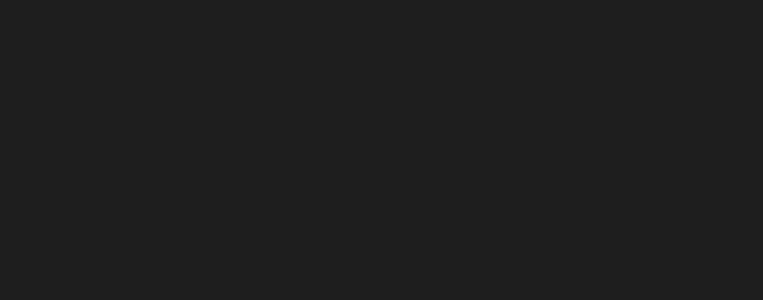
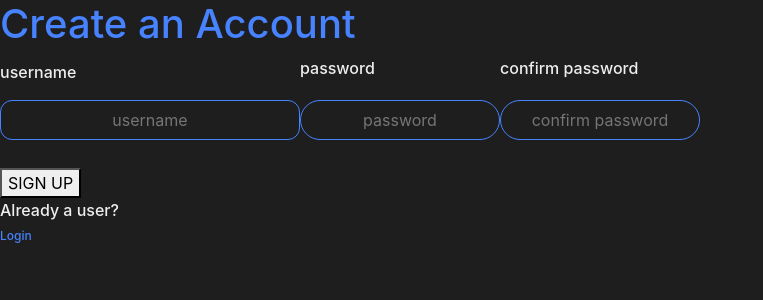
Before and after one commit to katiebramlett/on-the-block, a React (Create React App) app in the folder client/: page /createAccount in a window 1280 px wide. Before the commit this address had no page. Shown: the top 300 px of the page, without its empty margins (0-763 px from the left). Built offline with nearby package versions, Linux system fonts and the light colour scheme.

Commit message:
Fix redirecting of pages.

```diff
--- a/client/src/App.js
+++ b/client/src/App.js
@@ -29,7 +29,7 @@
         <Routes>
           <Route path="/" element={<Login setToken={setToken}/>} />
           <Route path="/login" element={<Login setToken={setToken}/>} />
-          <Route path="/creataAccount" element={<CreateAccount/>} />
+          <Route path="/createAccount" element={<CreateAccount/>} />
         </Routes>
       </Router>
     );
--- /dev/null
+++ b/client/src/assets/createaccount.css
@@ -0,0 +1,5 @@
+@import './colorscheme.css';
+
+.create-account-wrapper {
+    display: block;
+}
--- a/client/src/components/CreateAccount.jsx
+++ b/client/src/components/CreateAccount.jsx
@@ -1,10 +1,34 @@
-import React from "react";
+import React, {useState} from "react";
+import { axiosBackend  } from "../utils/axios";
+import { FontAwesomeIcon } from "@fortawesome/react-fontawesome";
+
 
 function CreateAccount() {
 
+    const [username, setUsername] = useState();
+    const [password, setPassword] = useState();
+    const [confirmPassword, setconfirmPassword] = useState();
+    const [error, setError] = useState();
+
+    const createAccount = async e => {
+
+
+    }
+
     return (
-        <div>
-            <h1>Create an Account!!</h1>
+        <div className="create-account-wrapper">
+            <form onSubmit={createAccount}>
+                <h1>Create an Account</h1>
+                <label><p>username </p><input type="text" onChange={e => setUsername(e.target.value)} placeholder="username"></input></label>
+                <label><p>password </p><input type="password" onChange={e => setPassword(e.target.value)} placeholder="password"></input></label>
+                <label><p>confirm password </p><input type="password" onChange={e => setPassword(e.target.value)} placeholder="confirm password"></input></label>
+                <div>
+                    <button type="submit">SIGN UP</button>
+                </div>
+                <div>
+                    <p>Already a user? <br></br> <a href="/login"> Login</a></p>
+                </div>
+            </form>
         </div>
     )
 
--- a/client/src/components/Login.jsx
+++ b/client/src/components/Login.jsx
@@ -20,6 +20,8 @@
             .post('login', {username, password})
             .then(response => {
                 setToken(response.data.token)
+                window.location.href = '/'
+
             })
             .catch(e => {
                 console.log(e)
--- a/client/src/components/Navigation.jsx
+++ b/client/src/components/Navigation.jsx
@@ -13,6 +13,7 @@
     e.preventDefault();
     setToken('');
     sessionStorage.clear();
+    window.location.href = '/'
   }
 
   return (
```
Also changed, not shown: 1 other file (tests, documents, lock files or other folders).
